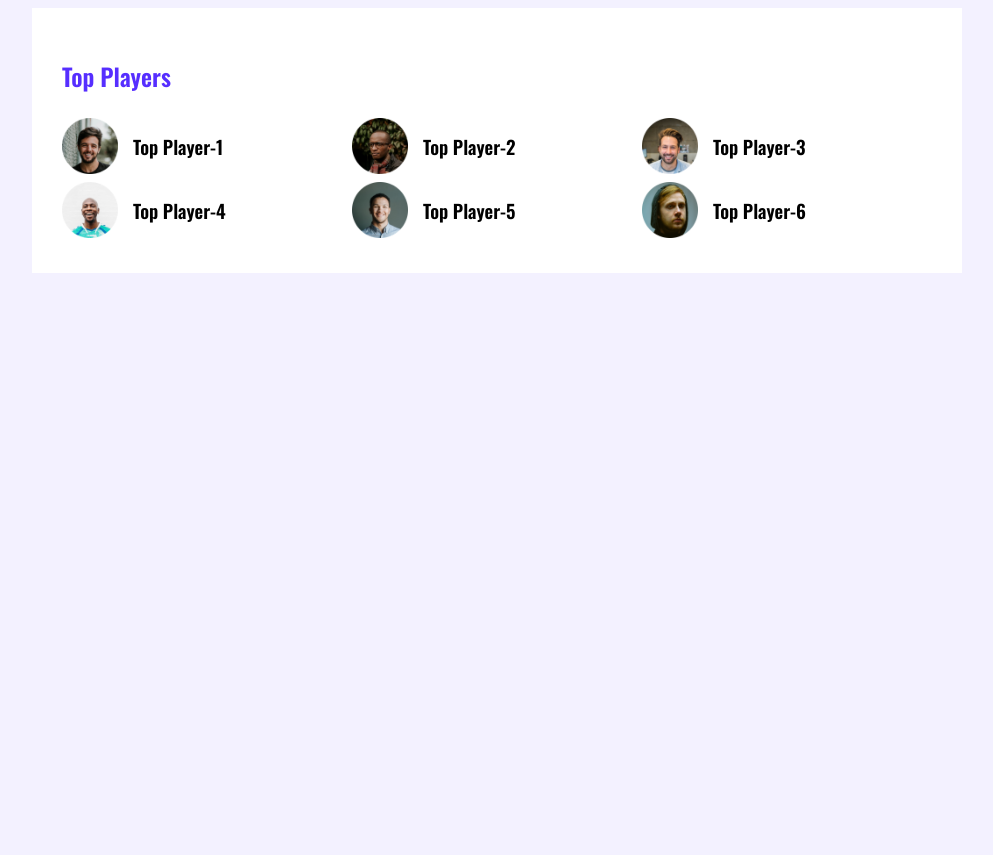
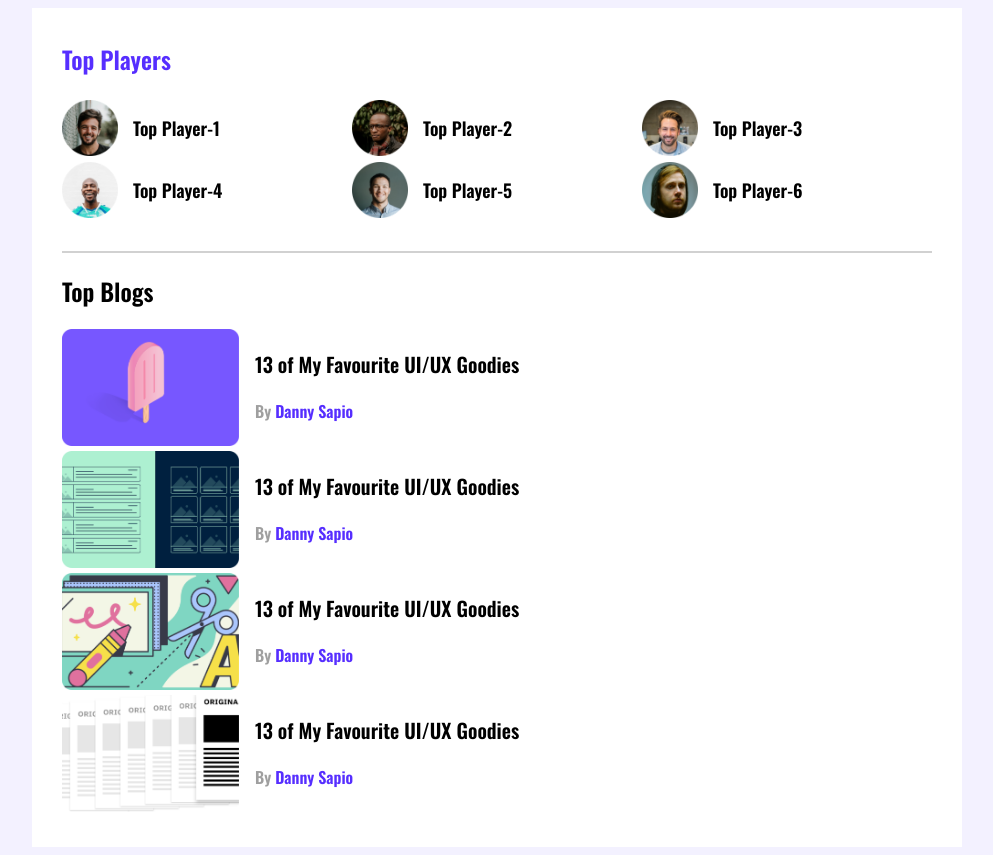
Before and after one commit to anikkumer/leader-board-CSS3, a plain HTML site: page index.html in a window 1280 px wide. Shown: the whole page, without its empty margins (143-1136 px from the left). Before the commit the page ends 800 px from the top, so only its background shows below. Drawn offline with nearby package versions, Linux system fonts and the light colour scheme.

Commit message:
top blogs add

```diff
--- a/index.html
+++ b/index.html
@@ -46,6 +46,48 @@
                         </div>
                   </div>
             </div>
+            <hr>
+            <div class="top-blogs">
+                  <h2 class="section-tile">Top Blogs</h2>
+                  <div class="blogs">
+                        <article class="blog">
+                              <div class="thumbnail">
+                                    <img src="images/blogs/blog-1.png" alt="">
+                              </div>
+                              <div class="blog-info">
+                                    <h3 class="blog-title">13 of My Favourite UI/UX Goodies</h3>
+                                    <p class="blog-author">By <a href="">Danny Sapio</a></p>
+                              </div>
+                        </article>
+                        <article class="blog">
+                              <div class="thumbnail">
+                                    <img src="images/blogs/blog-2.png" alt="">
+                              </div>
+                              <div class="blog-info">
+                                    <h3 class="blog-title">13 of My Favourite UI/UX Goodies</h3>
+                                    <p class="blog-author">By <a href="">Danny Sapio</a></p>
+                              </div>
+                        </article>
+                        <article class="blog">
+                              <div class="thumbnail">
+                                    <img src="images/blogs/blog-3.png" alt="">
+                              </div>
+                              <div class="blog-info">
+                                    <h3 class="blog-title">13 of My Favourite UI/UX Goodies</h3>
+                                    <p class="blog-author">By <a href="">Danny Sapio</a></p>
+                              </div>
+                        </article>
+                        <article class="blog">
+                              <div class="thumbnail">
+                                    <img src="images/blogs/blog-4.png" alt="">
+                              </div>
+                              <div class="blog-info">
+                                    <h3 class="blog-title">13 of My Favourite UI/UX Goodies</h3>
+                                    <p class="blog-author">By <a href="">Danny Sapio</a></p>
+                              </div>
+                        </article>
+                  </div>
+            </div>
       </section>
 </main>
 
--- a/styles/style.css
+++ b/styles/style.css
@@ -18,10 +18,19 @@
       padding: 30px;
 }
 
+hr {
+      border: 1px solid #D1D1D1;
+}
+
 /* top players style */
+.top-players {
+      margin-bottom: 30px;
+}
+
 .section-title {
       color: #562EFF;
       font-size: 24px;
+      margin-top: 3px;
 }
 
 .players {
@@ -42,4 +51,35 @@
 
 .player-name {
       margin-left: 15px;
+      font-size: 18px;
 }
+
+/* top blog styles */
+.blog {
+      display: flex;
+
+}
+
+.blog .thumbnail img {
+      width: 177px;
+      height: 117px;
+}
+
+.blog-info {
+      margin-left: 16px;
+}
+
+.blog-title {
+      font-size: 20px;
+}
+
+.blog-author {
+      color: #9F9F9F;
+      font-size: 16px;
+}
+
+.blog-author a {
+      text-decoration: none;
+      font-size: 16px;
+      color: #562EFF;
+}
```
